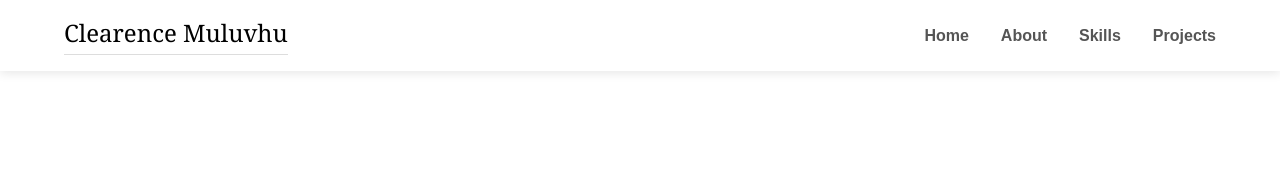
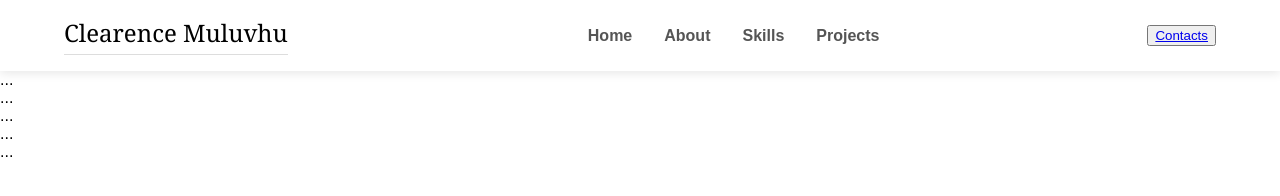
Before and after one commit to Clear3nce/Project-1, a plain HTML site: page index.html in a window 1280 px wide. Drawn offline with Linux system fonts and the light colour scheme.

Commit message:
added a contact button

```diff
--- a/index.html
+++ b/index.html
@@ -9,37 +9,6 @@
         <meta name="viewport" content="width=device-width, initial-scale=1">
         <link rel="stylesheet" href="styles.css">
         <link rel="stylesheet" href="https://cdnjs.cloudflare.com/ajax/libs/font-awesome/6.4.0/css/all.min.css">
-    </head>
-    </head>
-
-    <body>
-        <header class="header">
-            <div class="logo">
-                Clearence Muluvhu
-            </div>
-            <!-- navigation for desktop -->
-             <nav class="desktop-nav">
-                <a href="#">Home</a>
-                <a href="#">About</a>
-                <a href="#">Skills</a>
-                <a href="#">Projects</a>
-
-             </nav>
-
-             <button class="mobile-menu-toggle" aria-label="Menu"> <i class="fas fa-bars" id="menu-icon"></i>
-
-             </button>
-
-             <!-- navigation for mobile -->
-              <nav class="mobile-nav">
-                <a href="#" class="navLinks">Home</a>
-                <a href="#" class="navLinks">About</a>
-                <a href="#" class="navLinks">Skills</a>
-                <a href="#" class="navLinks">Projects</a>
-
-              </nav>
-
-        </header>
 
 
         <script>
@@ -70,5 +39,50 @@
             });
 
         </script>
+
+
+
+    </head>
+
+    <body>
+        <header class="header">
+            <div class="logo">
+                Clearence Muluvhu
+            </div>
+            <!-- navigation for desktop -->
+             <nav class="desktop-nav">
+                <a href="#">Home</a>
+                <a href="#">About</a>
+                <a href="#">Skills</a>
+                <a href="#">Projects</a>
+             </nav>
+             <div><button class="cta"><a href="#">Contacts</a></button></div>
+
+             <button class="mobile-menu-toggle" aria-label="Menu"> <i class="fas fa-bars" id="menu-icon"></i>
+
+             </button>
+
+             <!-- navigation for mobile -->
+              <nav class="mobile-nav">
+                <a href="#" class="navLinks">Home</a>
+                <a href="#" class="navLinks">About</a>
+                <a href="#" class="navLinks">Skills</a>
+                <a href="#" class="navLinks">Projects</a>
+                <a href="#" class="navLinks">Contacts</a>
+
+              </nav>
+
+        </header>
+
+        <main>
+            <section id="home">...</section>  <!-- Hero -->
+            <section id="about">...</section> <!-- Bio -->
+            <section id="skills">...</section> <!-- Skills -->
+            <section id="projects">...</section> <!-- Work Showcase -->
+            <section id="contact">...</section> <!-- Form/Socials -->
+          </main>
+
+
+
     </body>
 </html>
```
